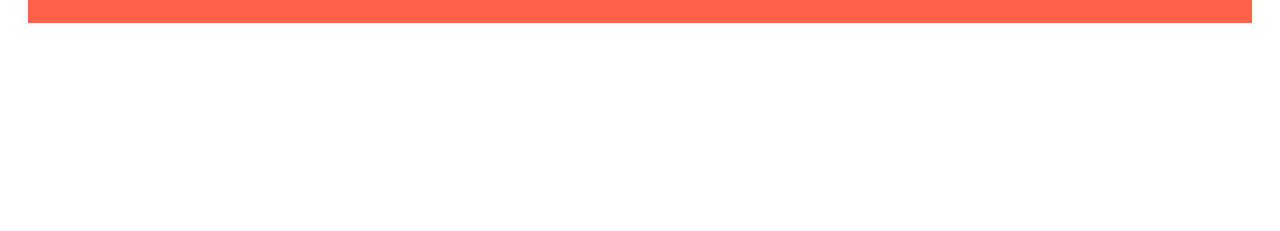
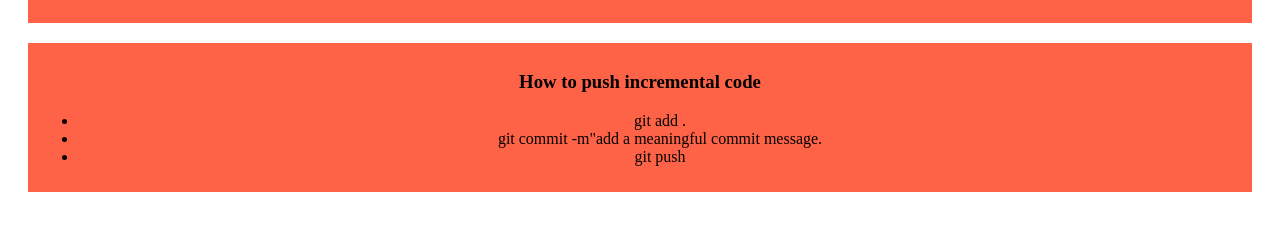
Before and after one commit to yousuf52cse/my-simple-website, a plain HTML site: page index.html in a window 1280 px wide. Shown: the part 493-724 px from the top of the page. Drawn offline with Linux system fonts and the light colour scheme.

Commit message:
added a list of push increamental code

```diff
--- a/index.html
+++ b/index.html
@@ -19,5 +19,13 @@
         <h1>My third blog</h1>
         <p>Lorem ipsum dolor sit amet consectetur adipisicing elit. Eos maiores molestiae harum dicta suscipit odit ratione laudantium distinctio rerum nobis magnam alias sequi placeat impedit quia saepe, accusantium ipsa qui.</p>
     </div>
+    <div>
+        <h3>How to push incremental code</h3>
+        <ul>
+            <li>git add .</li>
+            <li>git commit -m"add a meaningful commit message.</li>
+            <li>git push</li>
+        </ul>
+    </div>
 </body>
 </html>
```
